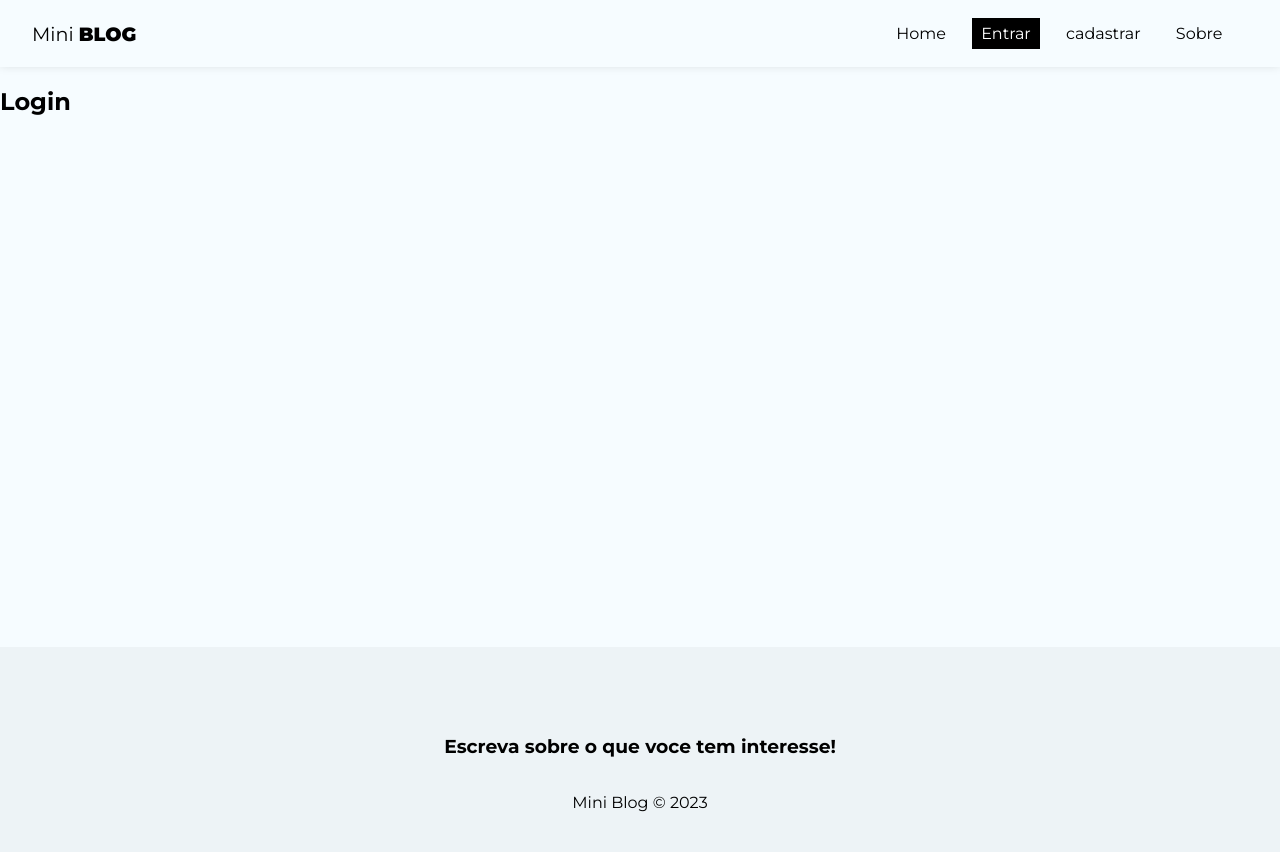
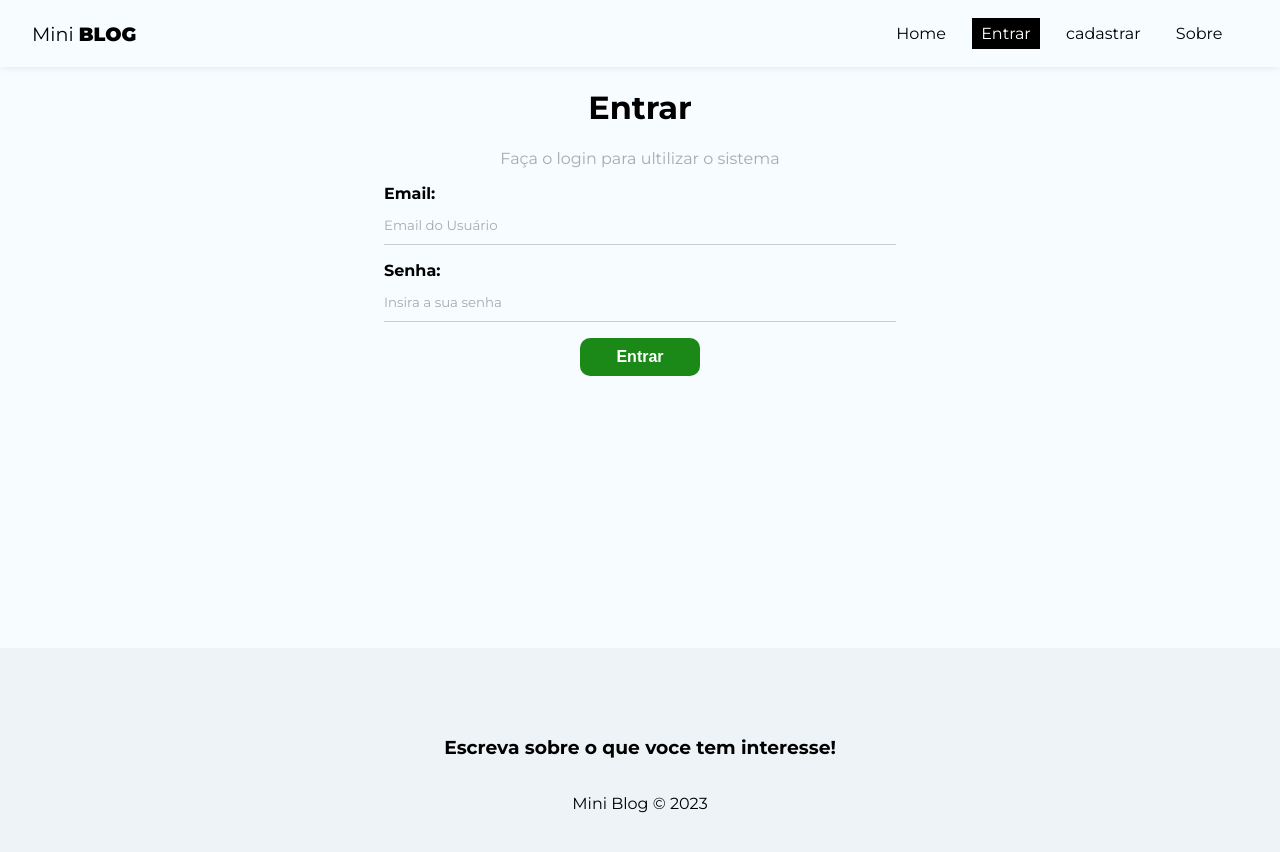
Before and after one commit to marcosmour/miniBlog_with_react.js, a React (Create React App) app: page /login in a window 1280 px wide. Shown: the top 852 px of the page. Built offline with nearby package versions, Linux system fonts and the light colour scheme; no server answers.

Commit message:
login, logout e bloqueando paginas que precisam de autenticação

```diff
--- a/src/App.js
+++ b/src/App.js
@@ -1,28 +1,60 @@
 import "./App.css"
 
-import {BrowserRouter, Routes, Route, Navigate} from 'react-router-dom'
+import { BrowserRouter, Routes, Route, Navigate } from 'react-router-dom'
+import { onAuthStateChanged } from "firebase/auth";
+
+// hooks
+import { useState, useEffect } from "react";
+import { useAuthentication } from "./hooks/useAuthentication";
+
+// context
+import { AuthProvider } from "./context/AuthContext";
+
+// pages
 import Home from "./pages/Home/Home";
 import About from "./pages/About/About";
 import Navbar from "./components/Navbar";
 import Footer from "./components/Footer";
 import Login from "./pages/Login/Login";
 import Register from "./pages/Register/Register";
+import CreatePost from "./pages/CreatePost/CreatePost";
+import Dashboard from "./pages/Dashboard/Dashboard";
 
 function App() {
+
+  const [user, setUser] = useState(undefined)
+  const {auth} = useAuthentication()
+
+  const loadingUser = user === undefined
+
+  useEffect(() => {
+    onAuthStateChanged(auth, (user) => {
+      setUser(user)
+    })
+  },[auth])
+
+  if(loadingUser){
+    return <p>Carregando...</p>
+  }
+
   return (
     <div className="App">
+      <AuthProvider value={{user}}>
         <BrowserRouter>
           <Navbar />
           <div className="container">
             <Routes>
-          <Route path="/"  element={<Home />}/>
-          <Route path="/about" element={<About />}/>
-          <Route path="/login"  element={<Login />}/>
-          <Route path="/register" element={<Register />}/>
+              <Route path="/" element={<Home />} />
+              <Route path="/about" element={<About />} />
+              <Route path="/login" element={ !user ? <Login /> : <Navigate to="/" />} />
+              <Route path="/register" element={!user ? <Register /> : <Navigate to="/" />} />
+              <Route path="/posts/create" element={user ? <CreatePost /> : <Navigate to="/login" />}/>
+              <Route path="/dashboard" element={user ? <Dashboard /> : <Navigate to="/login" />}/>
             </Routes>
           </div>
           <Footer />
         </BrowserRouter>
+      </AuthProvider>
     </div>
   );
 }
--- a/src/components/Navbar.js
+++ b/src/components/Navbar.js
@@ -1,24 +1,49 @@
 import { NavLink } from "react-router-dom"
 import styles from './Navbar.module.css'
 
+import { useAuthentication } from "../hooks/useAuthentication"
+import { useAuthValue } from "../context/AuthContext"
+
 const Navbar = () => {
+    const { user } = useAuthValue();
+    const {logout} = useAuthentication();
+
     return <nav className={styles.navbar}>
         <NavLink to="/" className={styles.brand}>
             Mini <span>Blog</span>
         </NavLink>
         <ul className={styles.links_list}>
             <li>
-                <NavLink to="/" className={({isActive}) => (isActive ? styles.active : "")}>Home</NavLink>
+                <NavLink to="/" className={({ isActive }) => (isActive ? styles.active : "")}>Home</NavLink>
             </li>
+            {!user && (
+                <>
+                    <li>
+                        <NavLink to="/login" className={({ isActive }) => (isActive ? styles.active : "")}>Entrar</NavLink>
+                    </li>
+                    <li>
+                        <NavLink to="/register" className={({ isActive }) => (isActive ? styles.active : "")}>cadastrar</NavLink>
+                    </li>
+                </>
+            )}
+            {user && (
+                <>
+                    <li>
+                        <NavLink to="/posts/create" className={({ isActive }) => (isActive ? styles.active : "")}>Novo Post</NavLink>
+                    </li>
+                    <li>
+                        <NavLink to="/dashboard" className={({ isActive }) => (isActive ? styles.active : "")}>Dashboard</NavLink>
+                    </li>
+                </>
+            )}
             <li>
-                <NavLink to="/login" className={({isActive}) => (isActive ? styles.active : "")}>Entrar</NavLink>
+                <NavLink to="/about" className={({ isActive }) => (isActive ? styles.active : "")}>Sobre</NavLink>
             </li>
-            <li>
-                <NavLink to="/register" className={({isActive}) => (isActive ? styles.active : "")}>cadastrar</NavLink>
-            </li>
-            <li>
-                <NavLink to="/about" className={({isActive}) => (isActive ? styles.active : "")}>Sobre</NavLink>
-            </li>
+            {user && (
+                <li>
+                    <button onClick={logout}>Sair</button>
+                </li>
+            )}
         </ul>
     </nav>
 }
--- /dev/null
+++ b/src/context/AuthContext.js
@@ -0,0 +1,11 @@
+import { useContext, createContext } from "react";
+
+const AuthContext = createContext()
+
+export function AuthProvider({children, value}) {
+    return <AuthContext.Provider value={value}>{children}</AuthContext.Provider>
+}
+
+export function useAuthValue(){
+    return useContext(AuthContext)
+}
--- a/src/hooks/useAuthentication.js
+++ b/src/hooks/useAuthentication.js
@@ -1,5 +1,9 @@
 import {db} from '../firebase/config'
-import { getAuth, createUserWithEmailAndPassword,signInWithEmailAndPassword, updateProfile, signOut} from 'firebase/auth'
+import { getAuth,
+    createUserWithEmailAndPassword,
+    signInWithEmailAndPassword,
+    updateProfile,
+    signOut} from 'firebase/auth'
 
 import { useState, useEffect } from 'react'
 
@@ -19,6 +23,7 @@
         }
     }
 
+    // register
     const createUSer = async (data) => {
         checkIfIsCancelled()
 
@@ -58,6 +63,40 @@
             setError(systemErrorMessage)
         }
 
+    };
+
+    // logout - sign out
+    const logout = () => {
+        checkIfIsCancelled()
+
+        signOut(auth)
+    }
+
+    // login - sign in
+    const login = async (data) => {
+        checkIfIsCancelled()
+
+        setLoading(true)
+        setError(false)
+
+        try {
+            await signInWithEmailAndPassword(auth, data.email, data.password)
+            setLoading(false)
+
+        } catch (error) {
+            let systemErrorMessage;
+
+            if(error.message.includes("user-not-found")){
+                systemErrorMessage = "Usuário não encontrado."
+            } else if(error.message.includes("wrong-password")){
+                systemErrorMessage = "Senha incorreta"
+            } else {
+                systemErrorMessage = "Ocorreu um erro tente mais tarde."
+            }
+
+            setError(systemErrorMessage)
+            setLoading(false)
+        }
     }
 
     useEffect(() => {
@@ -68,6 +107,8 @@
         auth,
         createUSer,
         error,
-        loading
+        loading,
+        logout,
+        login,
     }
 }
--- a/src/pages/About/About.js
+++ b/src/pages/About/About.js
@@ -1,9 +1,19 @@
  import styles from './About.module.css'
+ import {Link} from 'react-router-dom'
 
 const About = () => {
   return (
-    <div>
-        <h1>About</h1>
+    <div className={styles.about}>
+        <h2>
+          Sobre o Mini <span>Blog</span>
+        </h2>
+        <p>
+          Este projeto consiste em um blog feito com o React no front-end e o Firebase
+          no back-end
+        </p>
+        <Link to="/posts/create" className="btn">
+          Criar post
+          </Link>
     </div>
   )
 }
--- a/src/pages/About/About.module.css
+++ b/src/pages/About/About.module.css
@@ -0,0 +1,17 @@
+.about {
+    text-align: center;
+    display: flex;
+    flex-direction: column;
+    align-items: center;
+}
+
+.about p {
+    color: #aaa;
+    margin-bottom: 2em;
+}
+
+.about a {
+    display: block;
+    margin-top: 15px;
+    padding: 10px 15px;
+}
--- /dev/null
+++ b/src/pages/CreatePost/CreatePost.js
@@ -0,0 +1,11 @@
+import styles from './CreatePost.module.css'
+
+const CreatePost = () => {
+  return (
+    <div>
+        <h1>CreatePost</h1>
+    </div>
+  )
+}
+
+export default CreatePost
--- /dev/null
+++ b/src/pages/Dashboard/Dashboard.js
@@ -0,0 +1,11 @@
+import styles from './Dashboard.module.css'
+
+const Dashboard = () => {
+  return (
+    <div>
+        <h1>Dashboard</h1>
+    </div>
+  )
+}
+
+export default Dashboard
--- a/src/pages/Login/Login.js
+++ b/src/pages/Login/Login.js
@@ -1,9 +1,70 @@
 import styles from './Login.module.css'
 
+import { useState, useEffect } from 'react'
+import { useAuthentication } from '../../hooks/useAuthentication'
+
 const Login = () => {
+
+  const [email, setEmail] = useState("")
+  const [password, setPassword] = useState("")
+  const [error, setError] = useState("")
+
+  const { error: authError, loading, login } = useAuthentication()
+
+  const handleSubmit = async (e) => {
+    e.preventDefault()
+    setError("")
+
+    const user = {
+      email,
+      password
+    }
+
+    const res = await login(user)
+
+    console.log(res)
+  }
+
+  useEffect(() => {
+    if (authError) {
+      setError(authError)
+    }
+  }, [authError])
+
   return (
-    <div>
-        <h2>Login</h2>
+    <div className={styles.login}>
+      <h1>Entrar</h1>
+      <p>Faça o login para ultilizar o sistema</p>
+      <form onSubmit={handleSubmit}>
+
+        <label>
+          <span>Email:</span>
+          <input type="email"
+            name="email"
+            required
+            placeholder="Email do Usuário"
+            value={email}
+            onChange={(e) => setEmail(e.target.value)}
+          />
+        </label>
+        <label>
+          <span>Senha:</span>
+          <input type="password"
+            name="password"
+            required
+            placeholder="Insira a sua senha"
+            value={password}
+            onChange={(e) => setPassword(e.target.value)}
+          />
+        </label>
+        {!loading && <button className="btn">Entrar</button>}
+        {loading && (
+          <button className="btn" disabled>
+            Aguarde...
+          </button>
+        )}
+        {error && <p className="error">{error}</p>}
+      </form>
     </div>
   )
 }
--- a/src/pages/Login/Login.module.css
+++ b/src/pages/Login/Login.module.css
@@ -0,0 +1,7 @@
+.login {
+    text-align: center;
+}
+
+.login p {
+    color: #aaa;
+}
```
Also changed, not shown: src/pages/CreatePost/CreatePost.module.css (added), src/pages/Dashboard/Dashboard.module.css (added). Lines whose indentation alone changed are shown as unchanged.
